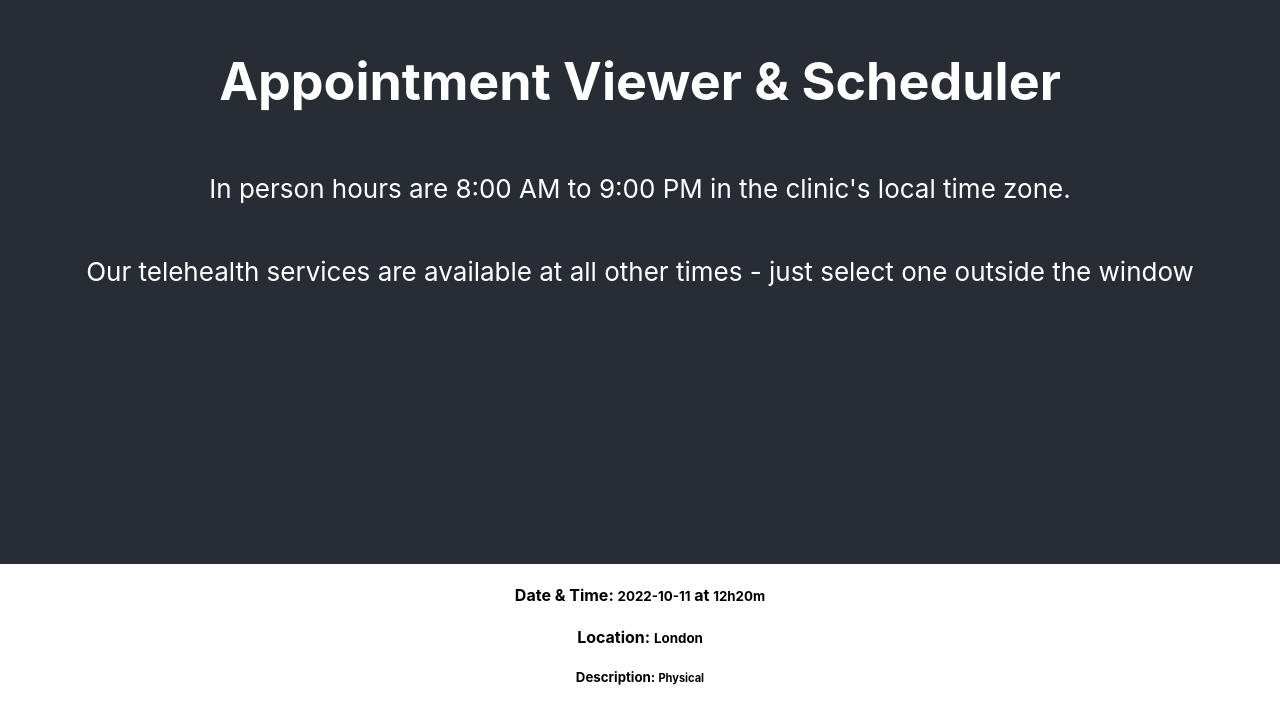
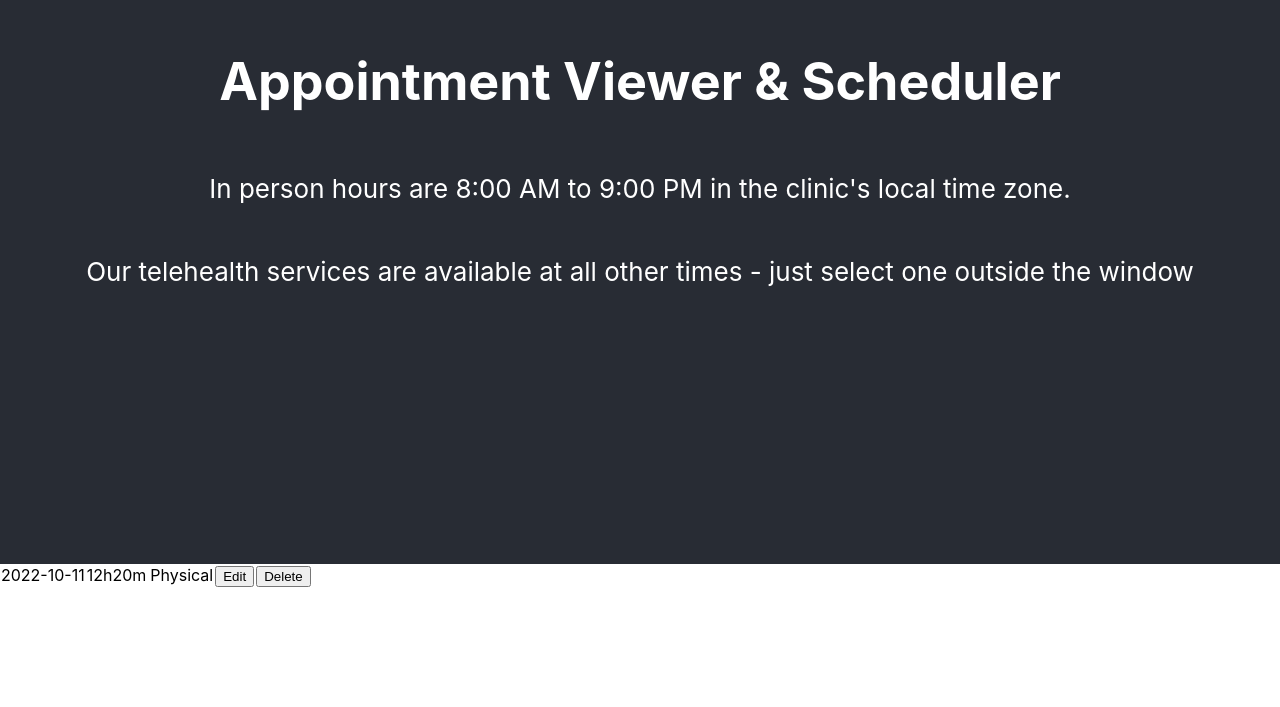
Before and after one commit to clayh89/mmscheduler, a React (Create React App) app in the folder mmscheduler/: page / in a window 1280 px wide. Shown: the part 236-943 px from the top of the page. After the commit the page ends 824 px from the top, so only its background shows below. Built offline with nearby package versions, Linux system fonts and the light colour scheme.

Commit message:
table refactor

```diff
--- a/mmscheduler/src/App.js
+++ b/mmscheduler/src/App.js
@@ -2,7 +2,7 @@ import logo from './logo.svg';
 import './App.css';
 import AppointmentList from './components/AppointmentList';
 import CreateAppointment from './components/CreateAppointment';
-import AppointmentInfo from './components/appointmentInfo';
+import AppointmentInfo from './components/AppointmentInfo';
 
 // state should live here
 
--- a/mmscheduler/src/components/AppointmentList.jsx
+++ b/mmscheduler/src/components/AppointmentList.jsx
@@ -1,15 +1,28 @@
 import React from "react";
-import AppointmentInfo from "./appointmentInfo";
+import AppointmentInfo from "./AppointmentInfo";
 
 // move this to App.js?
 // change name from listAppointsments to AppointmentList
 
 function AppointmentList(props) {
 
+
     return(
-        props.appointments.map((appointment) =>
-            <AppointmentInfo date={appointment.date} time={appointment.date} location={appointment.date} description={appointment.date} />
-        )
+        <table>
+        <tr>
+          <th>Date</th>
+          <th>Time</th>
+          <th>Location</th>
+          <th>Description & Notes</th>
+          <th>+</th>
+          <th>+</th>
+        </tr>
+
+            <>{props.appointments.map((appointment) =>
+                <AppointmentInfo appointment={appointment} />
+            )}</>
+
+        </table>
     )
 }
 
--- a/mmscheduler/src/components/appointmentInfo.jsx
+++ b/mmscheduler/src/components/appointmentInfo.jsx
@@ -4,19 +4,28 @@ import React from "react";
 /*
 <button onClick={props.editItem()}>Edit!</button>
 <button onClick={props.deleteItem()}> Delete!</button>
+
+<div>
+            <p>
+            <h4>Date & Time: <small>{props.appointment.date}</small> at <small>{props.appointment.time}</small></h4>
+            <h4>Location: <small>{props.appointment.place}</small></h4>
+            <h5>Description: <small>{props.appointment.description}</small></h5>
+            </p>
+</div>
 */
 function AppointmentInfo(props) {
 
 
 
     return (
-        <div>
-            <p>
-            <h4>Date & Time: <small>{props.appointment.date}</small> at <small>{props.appointment.time}</small></h4>
-            <h4>Location: <small>{props.appointment.place}</small></h4>
-            <h5>Description: <small>{props.appointment.description}</small></h5>
-            </p>
-        </div>
+        <tr>
+            <td>{props.appointment.date}</td>
+            <td>{props.appointment.time}</td>
+            <td>{props.appointment.location}</td>
+            <td>{props.appointment.description}</td>
+            <td><button>Edit</button></td>
+            <td><button>Delete</button></td>
+        </tr>
     )
 
 }
```
